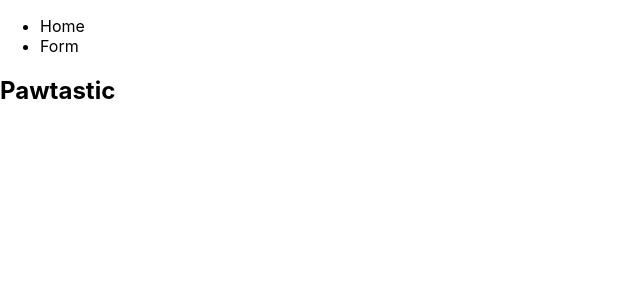
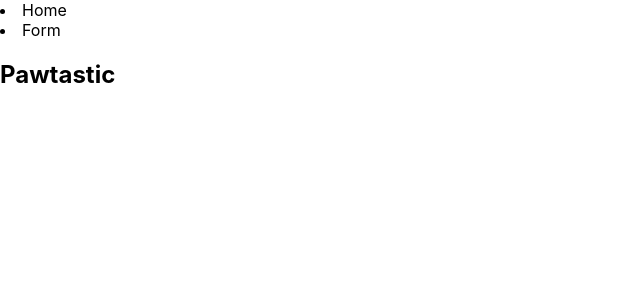
Before and after one commit to jorgevz/pawtastic_form, a React (Create React App) app: page / in a window 1280 px wide. Shown: the top 300 px of the page, without its empty margins (0-640 px from the left). Built offline with nearby package versions, Linux system fonts and the light colour scheme.

Commit message:
nav upgrade

```diff
--- a/src/component/Navbar.js
+++ b/src/component/Navbar.js
@@ -4,10 +4,10 @@ function Navbar (){
     return (
         <div className = "title">
         <section>
-        <ul>
+        <nav>
         <li>Home</li>
         <li>Form</li>
-        </ul>
+        </nav>
     </section>
     <h2>Pawtastic</h2>
     </div>
```
